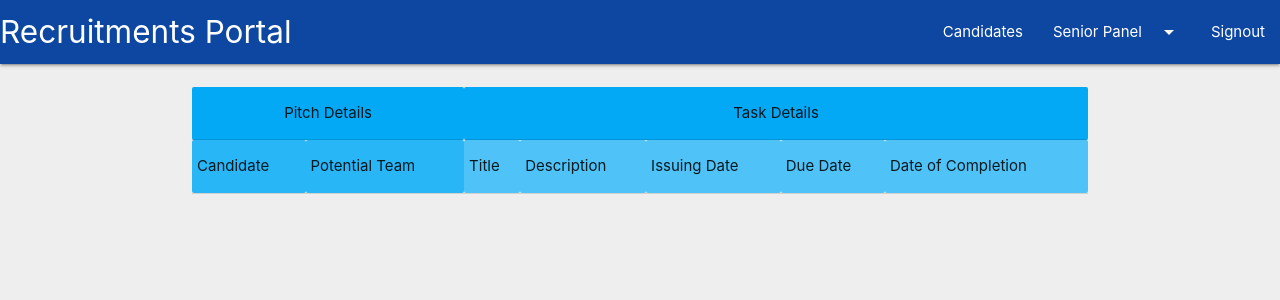
After one commit to nayan2000/Recruitments-Portal, a Django app: a page that uses Base/recportal/templates/recportal/base.html in a window 1280 px wide. The commit adds this page. Shown: the top 300 px of the page. Run offline with Django 3.2, Linux system fonts and the light colour scheme; the visitor is signed in with stand-in values (Sample User, id 1); data that the repository does not hold is empty.

Commit message:
MyPitches functionality is up and requires improvement.

```diff
--- a/Base/recportal/templates/recportal/base.html
+++ b/Base/recportal/templates/recportal/base.html
@@ -28,6 +28,7 @@
  </ul> -->
 
  <ul id="senior_dropdown" class="dropdown-content">
+  <li><a href="{% url 'recportal:mypitches' %}">My Pitches</a></li>
   <li><a href="{% url 'recportal:mycandidates' %}">My Candidates</a></li>
   <li><a href="{% url 'recportal:recommendations' %}">Recommendations</a></li>
 </ul>
--- /dev/null
+++ b/Base/recportal/templates/recportal/mypitches.html
@@ -0,0 +1,48 @@
+{% extends 'recportal/base.html' %}
+
+{% block title %}
+  <title> Recruitments Portal -- My Pitches </title>
+{% endblock %}
+
+{% block content %}
+  <br>
+
+  <div class="container" >
+    <table>
+
+      <tr class="light-blue">
+        <td colspan="2" class="center-align"> Pitch Details </td>
+        <td colspan="5" class="center-align"> Task Details </td>
+      </tr>
+
+      <tr>
+        <td class="light-blue lighten-1"> Candidate </td>
+        <td class="light-blue lighten-1"> Potential Team </td>
+        <td class="light-blue lighten-2"> Title </td>
+        <td class="light-blue lighten-2"> Description </td>
+        <td class="light-blue lighten-2"> Issuing Date </td>
+        <td class="light-blue lighten-2"> Due Date </td>
+        <td class="light-blue lighten-2"> Date of Completion </td>
+      </tr>
+
+      {% for pitch in mypitches %}
+      <tr class="light-blue lighten-4">
+        <td> <a href="{% url 'recportal:profile' pitch.candidate.first_name pitch.candidate.last_name %}"> {{pitch.candidate.first_name}} {{pitch.candidate.last_name}} </a> </td>
+        <td> {{pitch.team}} </td>
+        <td> {{pitch.task.title}} </td>
+        <td> {{pitch.task.description}} </td>
+        <td> {{pitch.task.issuing_date}} </td>
+        <td> {{pitch.task.due_date}} </td>
+        <td>
+              {% if task.is_ongoing %}
+                ongoing
+              {% else %}
+                idk
+              {% endif %}
+        </td>
+      </tr>
+      {% endfor %}
+    </table>
+  </div>
+
+{% endblock %}
--- a/Base/recportal/urls.py
+++ b/Base/recportal/urls.py
@@ -12,4 +12,5 @@ urlpatterns = [
     url(r'^profile/(?P<first_name>[A-Za-z]+)-(?P<last_name>[A-Za-z]+)/$', views.CandidateProfile, name='profile'),
     url(r'^pitch/(?P<first_name>[A-Za-z]+)-(?P<last_name>[A-Za-z]+)/$', views.PitchCandidate, name='pitch'),
     url(r'^recommend/(?P<first_name>[A-Za-z]+)-(?P<last_name>[A-Za-z]+)/$', views.RecommendCandidate, name='recommend'),
+    url(r'^my-pitches/$', views.MyPitches, name="mypitches"),
 ]
--- a/Base/recportal/views.py
+++ b/Base/recportal/views.py
@@ -56,6 +56,19 @@ def MyCandidates(request):
         context = {}
         context['data'] = request.user.senior.getCandidates()
         return render(request, 'recportal/mycandidates.html', context)
+
+    else:
+        return JsonResponse({'error_message':'Invalid request method.'})
+
+
+@login_required
+def MyPitches(request):
+
+    if request.method == 'GET':
+        context = {}
+        context['mypitches'] = request.user.pitches.all()
+        print(context)
+        return render(request, 'recportal/mypitches.html', context)
 
     else:
         return JsonResponse({'error_message':'Invalid request method.'})
```
Also changed, not shown: Base/recportal/models.py (+6 -2 lines).
